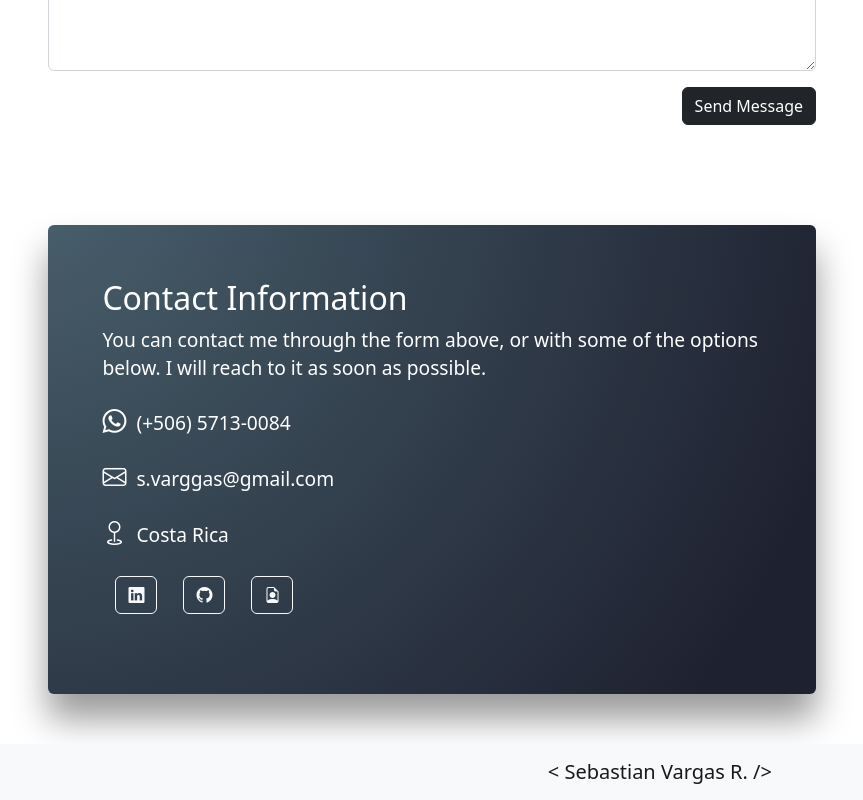
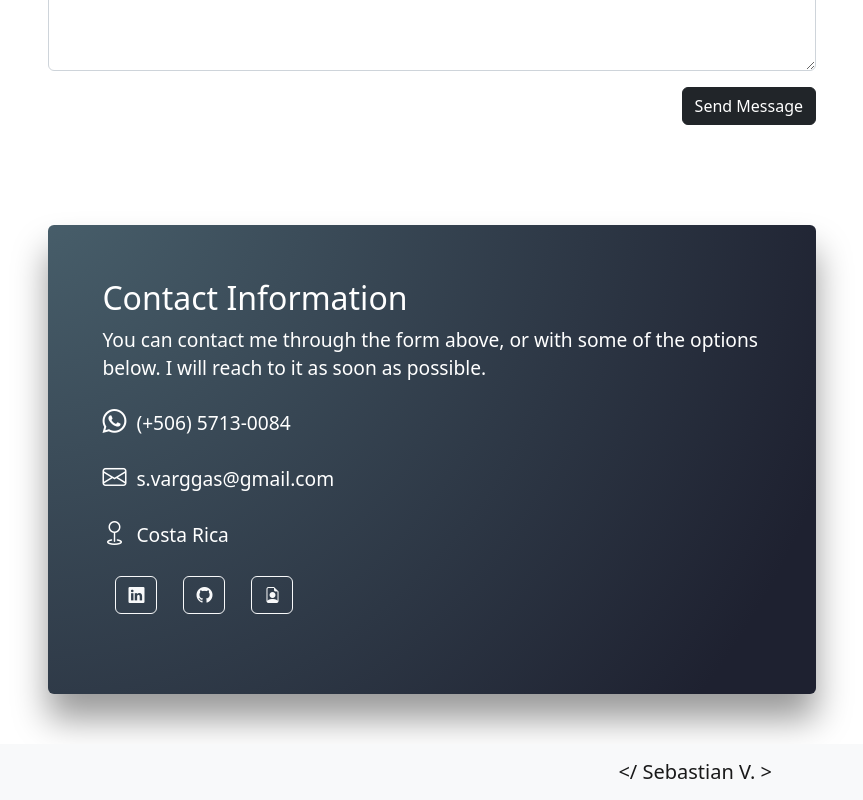
Before and after one commit to svarggas/portfolio, a React (Vite) app: page / in a window 1280 px wide. Shown: the part 2096-2896 px from the top of the page, without its empty margins (208-1071 px from the left). Built offline with nearby package versions, Linux system fonts and the light colour scheme.

Commit message:
Adjusting footer based on header

```diff
--- a/src/components/Footer.tsx
+++ b/src/components/Footer.tsx
@@ -14,7 +14,7 @@ const Footer:FC = () => {
                 <Navbar.Offcanvas placement="end">
                     <Offcanvas.Body>
                         <Nav className="justify-content-end flex-grow-1 pe-3">
-                            <Navbar.Brand> { "<" } Sebastian Vargas R. { " />" } </Navbar.Brand>
+                            <Navbar.Brand> { "</" } Sebastian V. { " >" } </Navbar.Brand>
                         </Nav>
                     </Offcanvas.Body>
                 </Navbar.Offcanvas>
```
